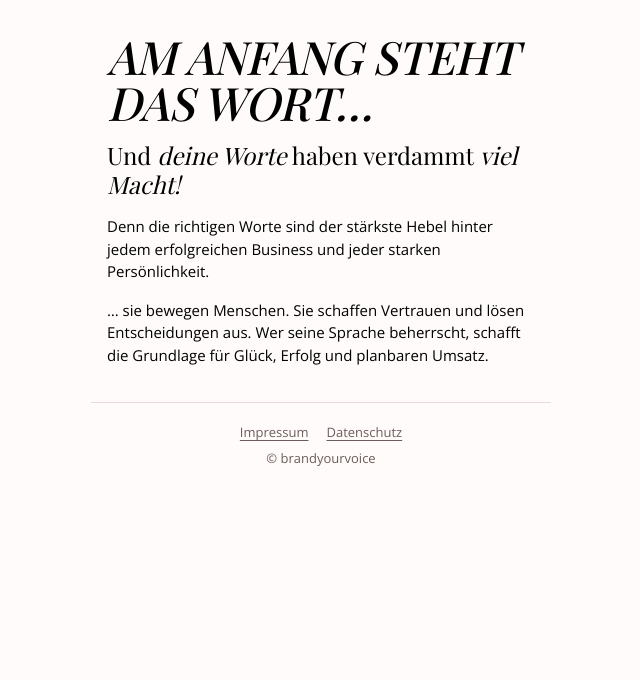
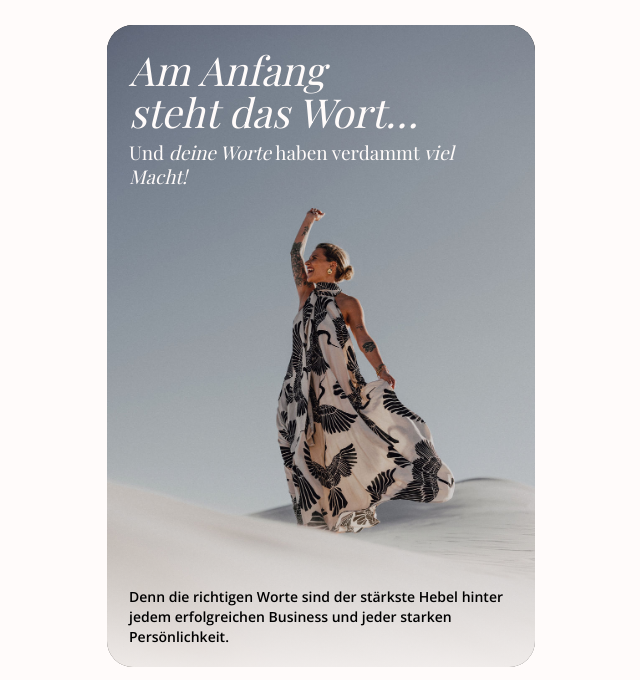
Before and after one commit to julezbc/sarahxjulez, a plain HTML site: page marketing/link-in-bio/index.html in a window 1280 px wide. Shown: the part 1554-2234 px from the top of the page, without its empty margins (319-959 px from the left). Before the commit the page ends 2066 px from the top, so only its background shows below. Drawn offline with nearby package versions, Linux system fonts and the light colour scheme; a web font is replaced by a local one.

Commit message:
Link-in-Bio-Entwurf: Leitsatz auf Dünenfoto, LinkedIn-Text angepasst (Sarah)
Co-Authored-By: Claude Fable 5.2 <noreply@anthropic.com>
Claude-Session: https://claude.ai/code/session_01Gaa4FSq8VdLtQGNn2eb1LN

```diff
--- a/marketing/link-in-bio/index.html
+++ b/marketing/link-in-bio/index.html
@@ -80,10 +80,17 @@
   .punkte span.an { width: 20px; border-radius: 99px; background: var(--tinte); }
 
   /* Leitsatz */
-  .leitsatz { display: flex; flex-direction: column; gap: 16px; padding-block: 8px; }
-  .leitsatz h2 { font-family: var(--display); font-style: italic; font-weight: 500; text-transform: uppercase; font-size: clamp(34px, 10.5vw, 46px); line-height: 1; letter-spacing: -.01em; margin: 0; }
-  .leitsatz .zweite { font-family: var(--display); font-size: 24px; line-height: 1.2; margin: 0; }
-  .leitsatz p { margin: 0; font-size: 15px; max-width: 34em; }
+  .leitsatz { display: flex; flex-direction: column; gap: 16px; }
+  .bild { position: relative; aspect-ratio: 2 / 3; max-width: 100%; border-radius: 26px; overflow: hidden; background: var(--anthrazit); display: flex; flex-direction: column; justify-content: space-between; padding: 24px 22px 20px; }
+  .bild img { position: absolute; inset: 0; width: 100%; height: 100%; object-fit: cover; }
+  .bild::before { content: ""; position: absolute; inset: 0 0 68%; background: linear-gradient(to bottom, var(--tinte), transparent); opacity: .38; }
+  .bild::after { content: ""; position: absolute; inset: 76% 0 0; background: linear-gradient(to bottom, transparent, var(--grund)); opacity: .75; }
+  .bild > div { position: relative; z-index: 1; }
+  .bild .oben { color: var(--auf-dunkel); display: flex; flex-direction: column; gap: 8px; }
+  .bild h2 { font-family: var(--display); font-style: italic; font-weight: 400; font-size: clamp(30px, 9vw, 40px); line-height: 1.05; margin: 0; text-wrap: balance; }
+  .bild .zweite { font-family: var(--display); font-size: 19px; line-height: 1.25; margin: 0; }
+  .bild .unten { color: var(--tinte); font-size: 14px; line-height: 1.45; font-weight: 600; margin: 0; }
+  .leitsatz > p { margin: 0; font-size: 15px; max-width: 34em; }
 
   footer { text-align: center; font-size: 13px; color: var(--tinte-leise); display: flex; flex-direction: column; gap: 6px; border-top: 1px solid var(--linie); padding-top: 20px; }
   footer nav { display: flex; justify-content: center; gap: 18px; }
@@ -110,7 +117,7 @@
     </a>
     <a href="https://www.linkedin.com/in/brandyourvoice-sarah/" target="_blank" rel="noopener">
       <svg viewBox="0 0 24 24" fill="currentColor"><rect x="3" y="9" width="4" height="12"/><circle cx="5" cy="5" r="2.2"/><path d="M10 9h3.8v1.8c.7-1.2 2-2.1 3.9-2.1 3 0 4.3 1.9 4.3 5.2V21h-4v-6.300c0-1.600-.6-2.500-1.900-2.500-1.400 0-2.100 1-2.100 2.600V21h-4z"/></svg>
-      <span><b>LinkedIn</b><small>Sarah persönlich, mit Klartext</small></span>
+      <span><b>LinkedIn</b><small>Lass uns connecten</small></span>
       <span class="pf">→</span>
     </a>
   </nav>
@@ -169,9 +176,14 @@
   </section>
 
   <section class="leitsatz g" aria-labelledby="t-leitsatz">
-    <h2 id="t-leitsatz">Am Anfang steht das Wort…</h2>
-    <p class="zweite">Und <em>deine Worte</em> haben verdammt <em>viel Macht!</em></p>
-    <p>Denn die richtigen Worte sind der stärkste Hebel hinter jedem erfolgreichen Business und jeder starken Persönlichkeit.</p>
+    <div class="bild">
+      <img src="img/sarah-duene.jpg" alt="Sarah steht lachend auf einer Düne und streckt einen Arm in die Luft">
+      <div class="oben">
+        <h2 id="t-leitsatz">Am Anfang steht das Wort…</h2>
+        <p class="zweite">Und <em>deine Worte</em> haben verdammt <em>viel Macht!</em></p>
+      </div>
+      <div><p class="unten">Denn die richtigen Worte sind der stärkste Hebel hinter jedem erfolgreichen Business und jeder starken Persönlichkeit.</p></div>
+    </div>
     <p>… sie bewegen Menschen. Sie schaffen Vertrauen und lösen Entscheidungen aus. Wer seine Sprache beherrscht, schafft die Grundlage für Glück, Erfolg und planbaren Umsatz.</p>
   </section>
 
```
Also changed, not shown: marketing/link-in-bio/img/sarah-duene.jpg (added), 1 other file.
